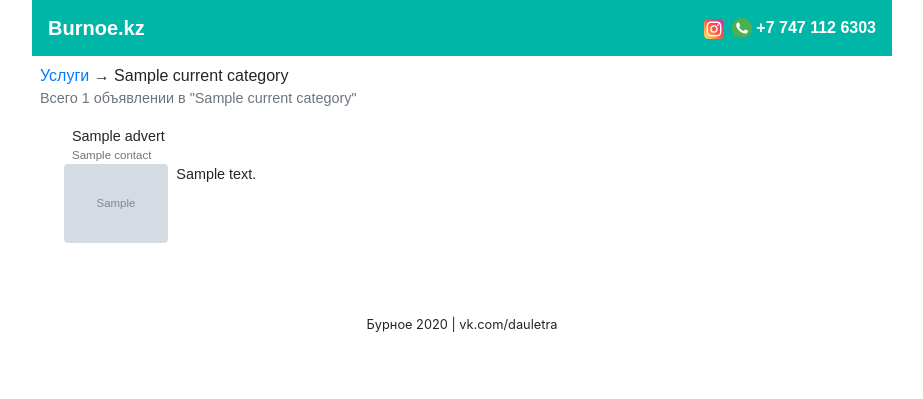
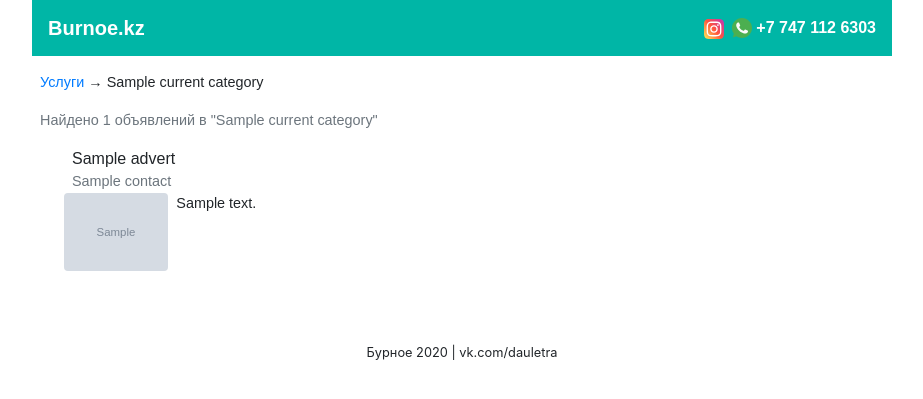
Before and after one commit to dauletra/burnoe_city, a Django app: template burnoe_app/templates/service_list.html in a window 1280 px wide. Shown: the top 399 px of the page, without its empty margins (178-1101 px from the left). Run offline with Django 3.2, Linux system fonts and the light colour scheme; the template is opened without the code that fills it: most values are stand-ins (such as "Sample title", 1, 10 or a date in 2020); grey boxes marked "Sample" are stand-in pictures; parts of the project's set-up code (start-up, migrations or seed data) failed here and were passed over; some libraries are stand-ins or nearby versions.

Commit message:
css file created

```diff
--- a/burnoe_app/templates/_adv.html
+++ b/burnoe_app/templates/_adv.html
@@ -5,8 +5,8 @@
 <!-- The Modal/Lightbox -->
 <div>
     <div class="pl-sm-2">
-        <a href="{% url 'service_detail' pk=advert.id %}" class="text-black">{{ advert.title }}</a>
-        <div class="small text-muted">{{ advert.contact }}</div>
+        <a href="{% url 'service_detail' pk=advert.id %}" class="text-black normall">{{ advert.title }}</a>
+        <div class="text-muted">{{ advert.contact }}</div>
     </div>
     <div class="row no-gutters mb-4">
         <div class="col-3 col-sm-2">
--- a/burnoe_app/templates/base.html
+++ b/burnoe_app/templates/base.html
@@ -6,47 +6,16 @@
     <meta charset="UTF-8">
     <meta name="viewport" content="width=device-width, initial-scale=1, shrink-to-fit=no">
 
-    <link rel="stylesheet" type="text/css" href="{% static 'css/bootstrap.css' %}" />
-
+    <link rel="stylesheet" type="text/css" href="{% static 'css/bootstrap.min.css' %}" />
+    <link rel="stylesheet" type="text/css" href="{% static 'site.css' %}" />
     {% block mycss %}{% endblock mycss %}
-    <style>
-        .hide-scroll-bar {
-            overflow-y: scroll;
-            overflow-x: scroll;
-            scrollbar-width: none; /* Firefox */
-            -ms-overflow-style: none;  /* Internet Explorer 10+ */
-        }
-        .hide-scroll-bar::-webkit-scrollbar { /* WebKit */
-            width: 0;
-            height: 0;
-        }
-        .rotateimg180 {
-            -webkit-transform:rotate(180deg);
-            -moz-transform: rotate(180deg);
-            -ms-transform: rotate(180deg);
-            -o-transform: rotate(180deg);
-            transform: rotate(180deg);
-        }
-        .pri-color{
-            color: #4a4b49
-        }
-        .sec-bg {
-            background-color: #d6fcff;
-        }
-        .main-bg {
-            background-color: rgb(0,182,166);
-        }
-        .text-black {
-            color: #212529;
-        }
-    </style>
 
     <title>{% block title %}{% endblock title %}</title>
 </head>
 <body>
     <div class="container-fluid p-0" style="max-width: 860px; font-family: Arial, Tahoma, 'Bitstream Vera Sans', sans-serif">
         <!-- HEADER -->
-        <div class="navbar navbar-light mb-2" style="background-color: rgb(0,182,166);">
+        <div class="navbar navbar-light mb-2 normall base-bg">
             <a class="navbar-brand text-white font-weight-bolder" style="" href="/">Burnoe.kz</a>
             <div class="d-flex align-self-center">
                 <span class="mr-2">
@@ -80,7 +49,7 @@
 {#            </ul>#}
 {#        </div>#}
 
-{#        <div class="bg-light py-2 d-flex hide-scroll-bar" style="font-size: 0.9rem;">#}
+{#        <div class="bg-light py-2 d-flex hide-scroll-bar" style="">#}
 {#            <a href="{% url 'service_list' %}" class="text-uppercase ml-3 text-black">Услуги</a>#}
 {#            <span class="text-uppercase ml-3 text-black">Недвижимость</span>#}
 {#            <span class="text-uppercase ml-3 text-black">Работа</span>#}
@@ -107,7 +76,7 @@
     </div>
 
     <!-- FOOTER -->
-    <div class="py-5 text-center small" style="height: 100px">
+    <div class="py-5 text-center small2" style="height: 100px">
         Бурное 2020 | vk.com/dauletra
     </div>
 
--- a/burnoe_app/templates/service_list.html
+++ b/burnoe_app/templates/service_list.html
@@ -13,12 +13,12 @@
 {% block category %}
     <div class="">
         {% if current_category %}
-        <div class="pl-2"><a href="{% url 'service_list' %}">Услуги</a> &rarr; <span>{{ current_category.name }}</span></div>
+        <div class="pl-2 my-3"><a href="{% url 'service_list' %}">Услуги</a> &rarr; <span>{{ current_category.name }}</span></div>
         {% else %}
-        <p class="pl-2">
+        <p class="pl-2 my-3">
             <span>Услуги</span>
         </p>
-        <div class="mt-2 d-flex flex-wrap small">
+        <div class="mt-2 d-flex flex-wrap small2">
             {% for category in service_categories %}
                 {% if category.service_count == 0 %}
                     <div class="ml-2 ml-sm-3 mb-2 p-1 border border-secondary text-muted text-center" style="width: 105px; height: 3rem;">{{ category.name }}</div>
@@ -38,8 +38,8 @@
         {% endif %}
     </div>
 
-    <p class="text-muted pl-2" style="font-size: 0.9rem;">
-        Всего {{ service_count }} объявлении
+    <p class="text-muted pl-2" style="">
+        Найдено {{ service_count }} объявлений
         {% if current_category %}
             в "{{ current_category.name }}"
         {% endif %}
@@ -47,7 +47,7 @@
 {% endblock %}
 
 {% block content %}
-    <div class="pl-sm-2 pl-md-4 ml-2" style="max-width: 650px; font-size: 0.9rem;">
+    <div class="pl-sm-2 pl-md-4 ml-2" style="max-width: 650px; ">
 {#            <div class="mb-4">#}
                 {% for advert in services %}
                     {% include '_adv.html' with advert=advert only %}
--- /dev/null
+++ b/static/site.css
@@ -0,0 +1,53 @@
+body {
+    font-size: 0.9rem;
+}
+
+
+.small2 {
+    font-size: 0.8rem;
+}
+.normall {
+    font-size: 1rem;
+}
+
+
+.hide-scroll-bar {
+    overflow-y: scroll;
+    overflow-x: scroll;
+    scrollbar-width: none; /* Firefox */
+    -ms-overflow-style: none;  /* Internet Explorer 10+ */
+}
+.hide-scroll-bar::-webkit-scrollbar { /* WebKit */
+    width: 0;
+    height: 0;
+}
+
+
+.rotateimg180 {
+    -webkit-transform:rotate(180deg);
+    -moz-transform: rotate(180deg);
+    -ms-transform: rotate(180deg);
+    -o-transform: rotate(180deg);
+    transform: rotate(180deg);
+}
+
+
+.blood-color{
+    color: #9e0039;
+}
+
+.sec-bg {
+    background-color: #d6fcff;
+}
+
+.base-bg {
+    background-color: rgb(0,182,166);
+}
+
+
+.text-black {
+    color: #212529;
+}
+a.text-black:hover {
+    text-decoration: none;
+}
```
Also changed, not shown: burnoe_app/templates/advert_detail.html (+10 -9 lines), burnoe_app/templates/main.html (+12 -12 lines).
